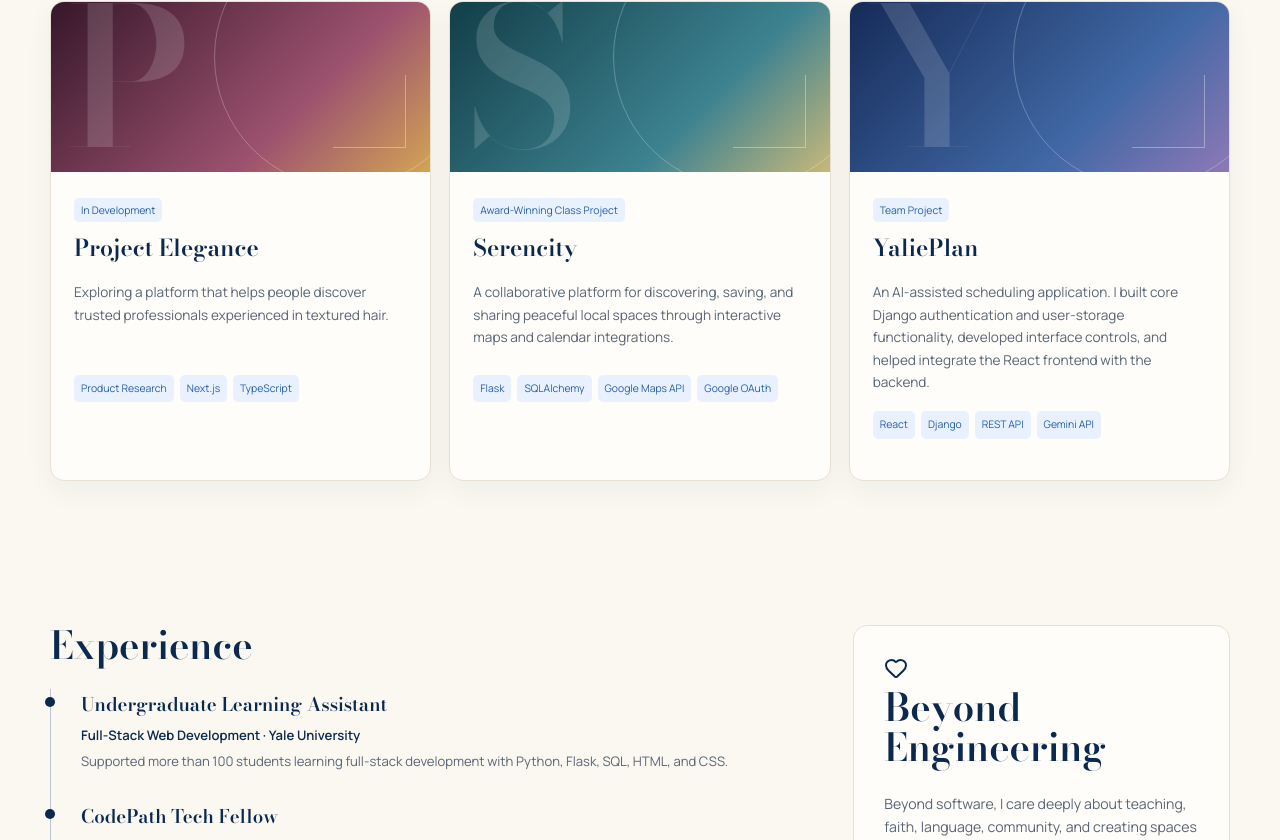
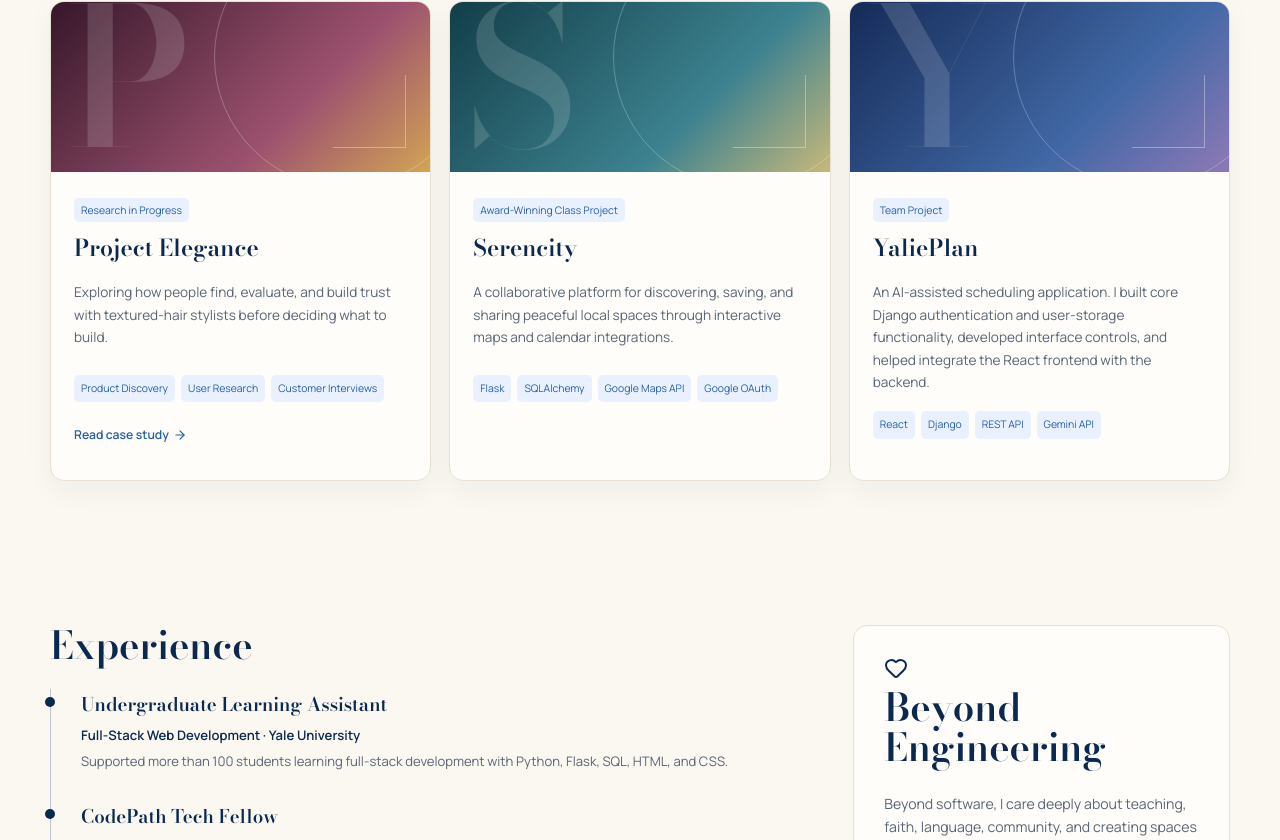
Before and after one commit to VimBasvi/personal-website, a Next.js app: page / in a window 1280 px wide. Shown: the part 1560-2400 px from the top of the page. Built offline with nearby package versions, Linux system fonts and the light colour scheme.

Commit message:
link project elegance case study to main page

```diff
--- a/components/Projects.tsx
+++ b/components/Projects.tsx
@@ -39,6 +39,14 @@ export default function Projects() {
                   <span key={technology}>{technology}</span>
                 ))}
               </div>
+              {project.caseStudyUrl && (
+                <Link
+                  className="featured-case-study-link"
+                  href={project.caseStudyUrl}
+                >
+                  Read case study <ArrowRight size={14} />
+                </Link>
+              )}
             </div>
           </article>
         ))}
--- a/data/projects.ts
+++ b/data/projects.ts
@@ -8,16 +8,22 @@ export type Project = {
   liveUrl?: string;
   image?: string;
   featured?: boolean;
+  caseStudyUrl?: string;
 };
 
 export const projects: Project[] = [
   {
     title: "Project Elegance",
     slug: "elegance",
-    status: "In Development",
+    status: "Research in Progress",
     description:
-      "Exploring a platform that helps people discover trusted professionals experienced in textured hair.",
-    technologies: ["Product Research", "Next.js", "TypeScript"],
+      "Exploring how people find, evaluate, and build trust with textured-hair stylists before deciding what to build.",
+    technologies: [
+      "Product Discovery",
+      "User Research",
+      "Customer Interviews",
+    ],
+    caseStudyUrl: "/projects/elegance",
     featured: true,
   },
   {
```
Also changed, not shown: components/ProjectCard.tsx (+6 -1 lines).
